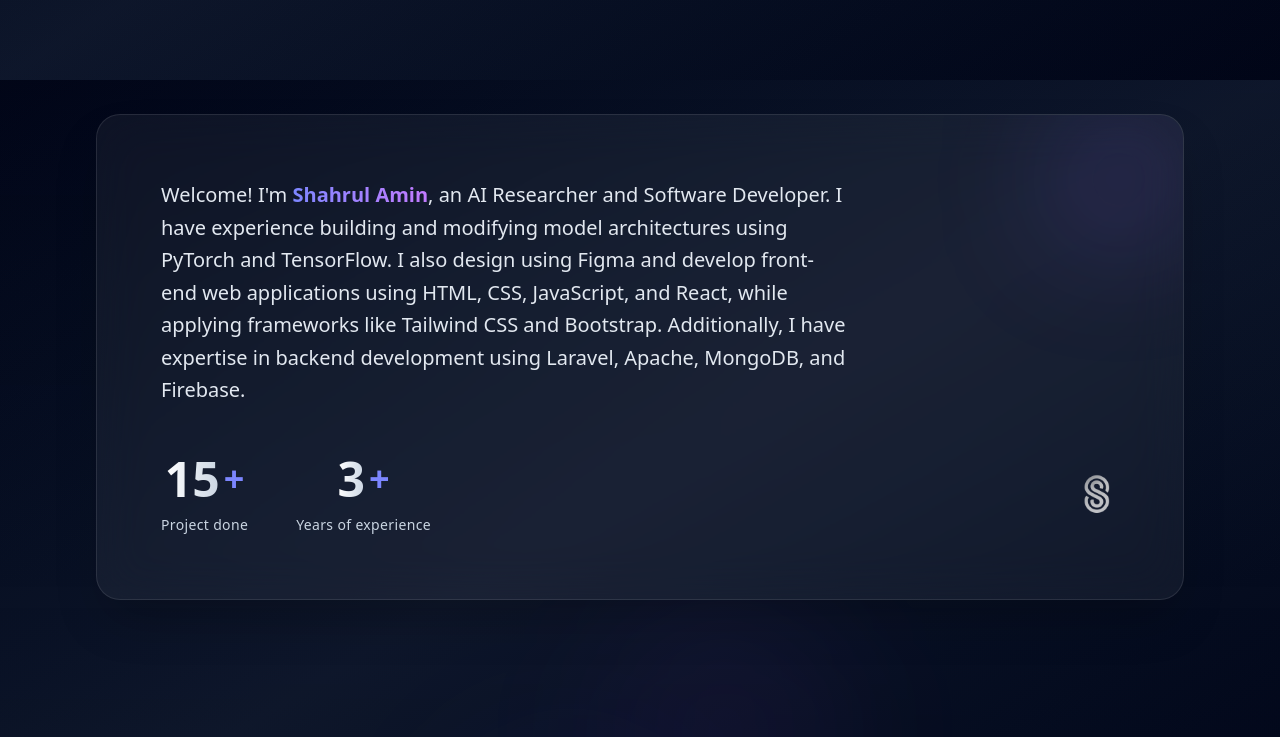
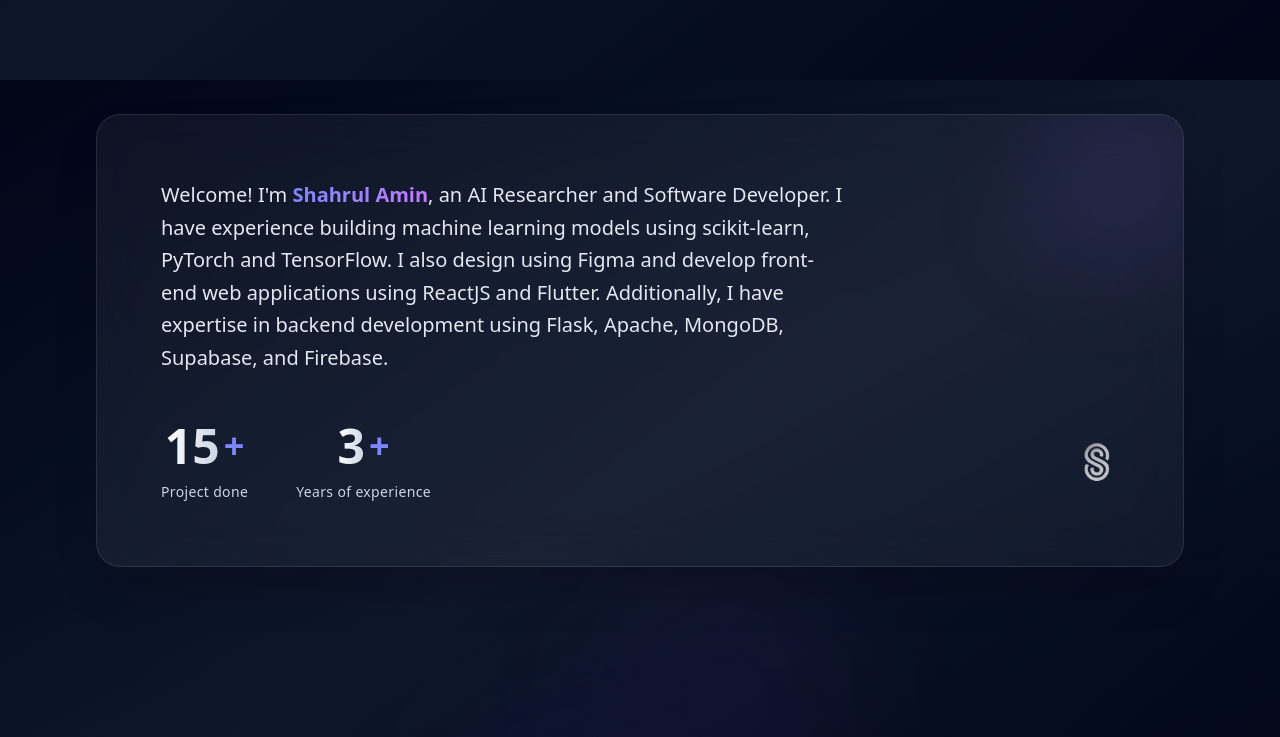
Before and after one commit to shahrul-amin/Portfolio-Shahrul-Amin, a React (Vite) app: page / in a window 1280 px wide. Shown: the part 720-1457 px from the top of the page. Built offline with nearby package versions, Linux system fonts and the light colour scheme; no server answers.

Commit message:
about section update

```diff
--- a/src/components/About.jsx
+++ b/src/components/About.jsx
@@ -26,11 +26,10 @@ const About = () => {  return (
                   <p className="text-slate-200 mb-8 md:mb-12 md:text-xl leading-relaxed
                 md:max-w-[60ch] font-medium relative z-10">
                     Welcome! I&apos;m <span className="font-bold bg-gradient-to-r from-indigo-400 to-purple-400 bg-clip-text text-transparent">Shahrul Amin</span>, an AI Researcher and Software Developer.
-                    I have experience building and modifying model architectures using PyTorch
+                    I have experience building machine learning models using scikit-learn, PyTorch
                     and TensorFlow. I also design using Figma and develop front-end web applications
-                    using HTML, CSS, JavaScript, and React, while applying frameworks like Tailwind
-                    CSS and Bootstrap. Additionally, I have expertise in backend development using
-                    Laravel, Apache, MongoDB, and Firebase.
+                    using ReactJS and Flutter. Additionally, I have expertise in backend development
+                    using Flask, Apache, MongoDB, Supabase, and Firebase.
                 </p>
 
                 <div className="flex flex-wrap items-center gap-8
```
